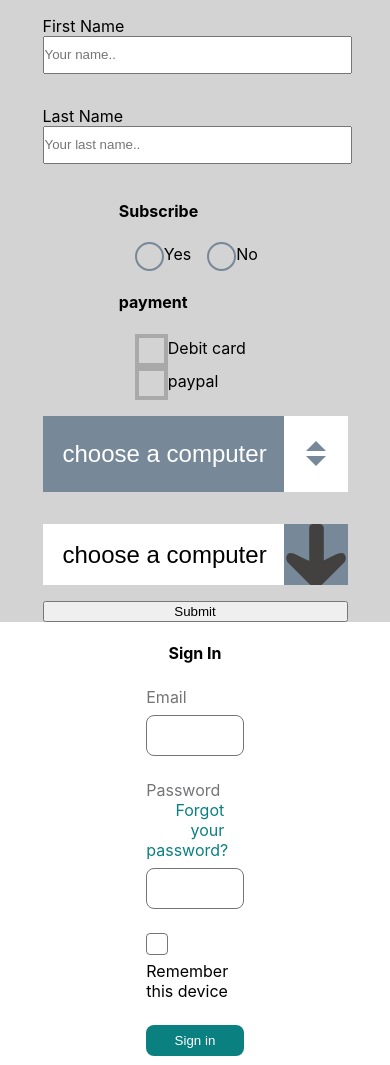
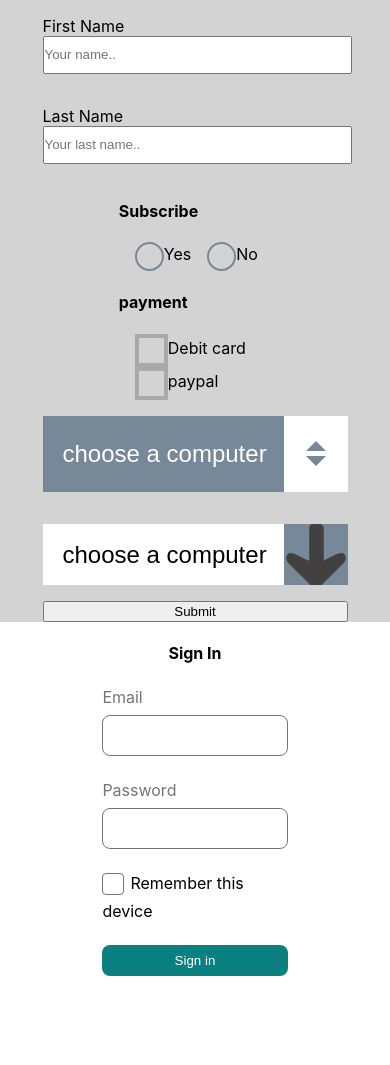
Before and after one commit to Blaine137/ReactForms, a React (Create React App) app: page / in a window 390 px wide. Built offline with nearby package versions, Linux system fonts and the light colour scheme.

Commit message:
worked on responsive form

```diff
--- a/src/Form/Form.js
+++ b/src/Form/Form.js
@@ -80,7 +80,6 @@ const Form = props => {
                 <div className={styles.loginFormGroup}>
                     <label htmlFor="password" className={styles.loginLabel}>
                         Password
-                        <span className={styles.forgotPassword}>Forgot your password?</span>
                     </label>
                     <input id="password" name="password" type="password" className={styles.loginInput} autoComplete="off"/>
                 </div>
--- a/src/Form/Form.module.scss
+++ b/src/Form/Form.module.scss
@@ -213,7 +213,7 @@
 
 .loginForm{
   height: 50vh;
-  width: 50vw;
+  width: 95vw;
   margin: 0 auto;
   label{
     display: block;
@@ -260,14 +260,6 @@
 
 }
 
-.forgotPassword{
-  color: #0A8080;
-  display: inline-block;
-  text-align: right;
-  width: 80%;
-  cursor: pointer;
-}
-
 .loginCheckbox{
     background-color: white;
     border: 1px solid #757579;
@@ -305,3 +297,9 @@
     cursor: pointer;
   }
 }
+
+@media (min-width: 704px){
+  .loginForm{
+    width: 50vw;
+  }
+}
```
